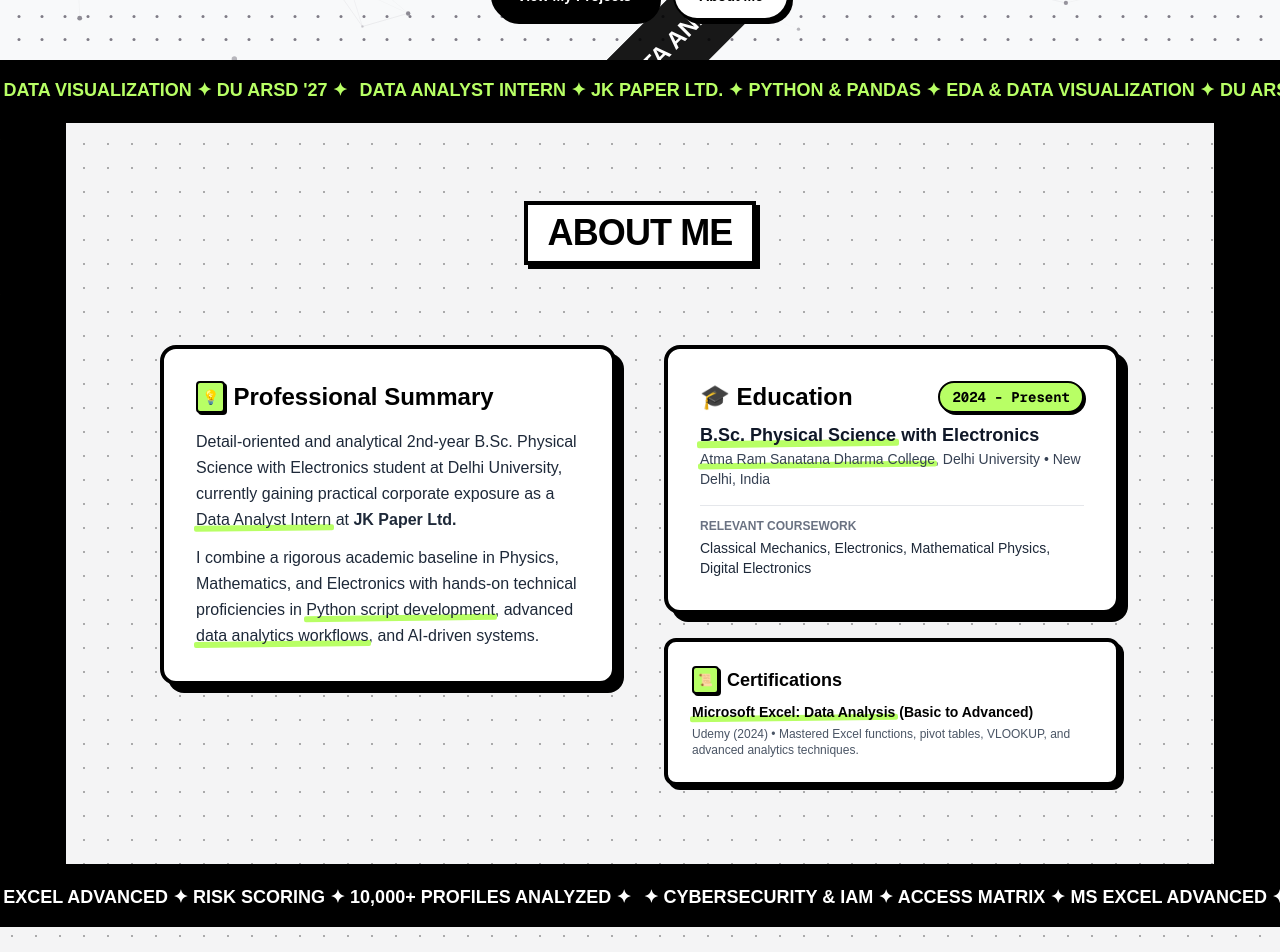
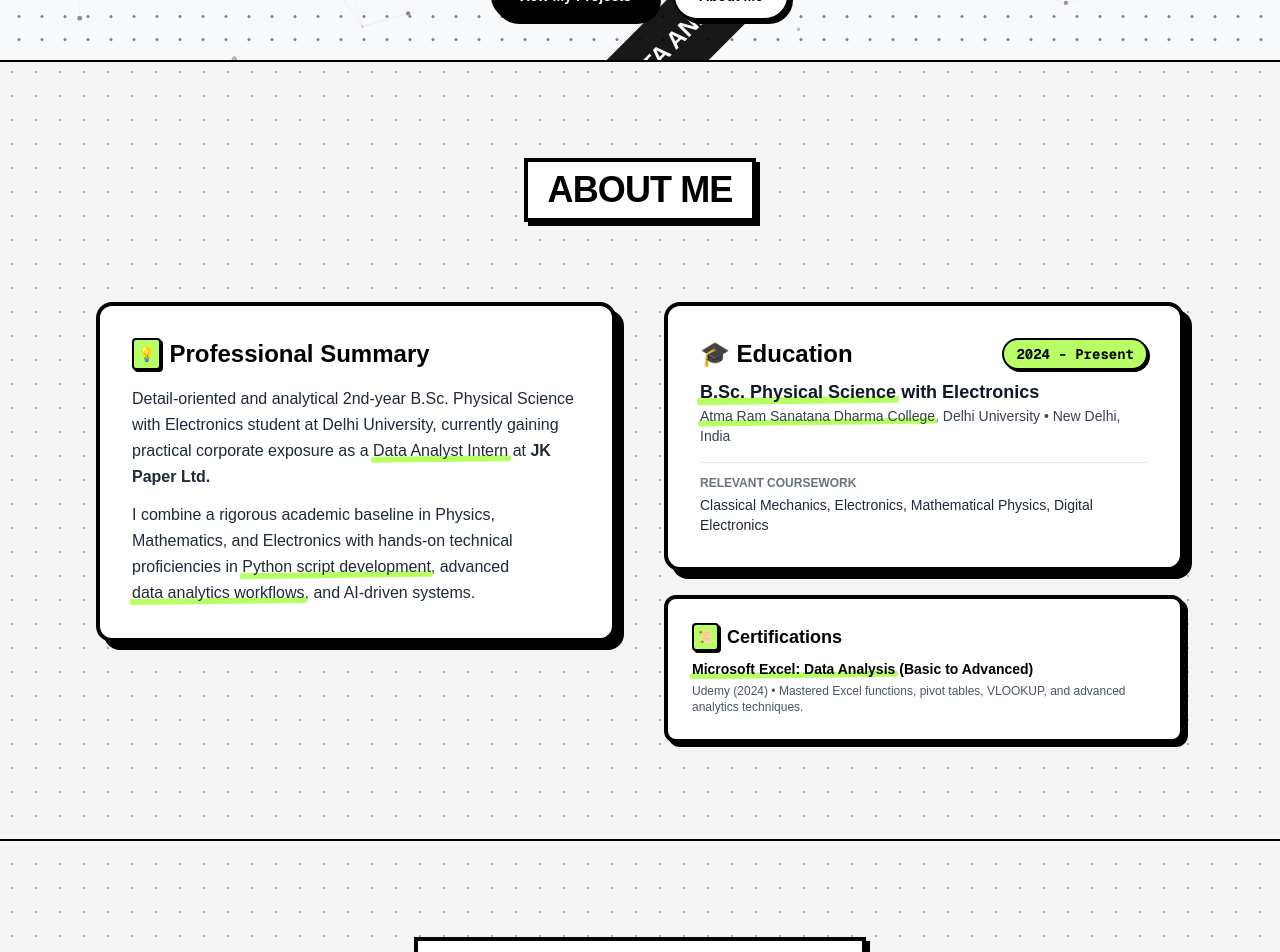
Before and after one commit to shivamjha2o/pf2, a Next.js app: page / in a window 1280 px wide. Shown: the part 740-1692 px from the top of the page. Built offline with nearby package versions, Linux system fonts and the light colour scheme.

Commit message:
style: remove marquee strips from About Me page and restore clean layout

```diff
--- a/src/components/About.tsx
+++ b/src/components/About.tsx
@@ -3,49 +3,11 @@
 import React from 'react';
 import { motion } from 'motion/react';
 import SpotlightCard from '@/components/SpotlightCard';
-import InteractiveMarquee from '@/components/InteractiveMarquee';
-import VerticalMarquee from '@/components/VerticalMarquee';
 
 const About = () => {
   return (
-    <section id="about" className="bg-transparent text-black border-y-2 border-black relative overflow-hidden">
-
-      {/* 1. TOP PROMINENT MARQUEE STRIP */}
-      <div className="w-full bg-black text-[#B8FF65] border-b-2 sm:border-b-3 border-black font-black uppercase text-sm sm:text-base md:text-lg py-3 sm:py-3.5 shadow-[0_2px_0px_0px_rgba(0,0,0,1)] relative z-20">
-        <InteractiveMarquee
-          text="DATA ANALYST INTERN ✦ JK PAPER LTD. ✦ PYTHON & PANDAS ✦ EDA & DATA VISUALIZATION ✦ DU ARSD '27 ✦"
-          baseSpeed={1.5}
-          hoverSpeed={0.3}
-          scrollSpeed={7}
-          className="items-center"
-        />
-      </div>
-
-      {/* 2. LEFT VERTICAL PROMINENT MARQUEE STRIP */}
-      <div className="hidden lg:flex absolute left-0 top-0 bottom-0 w-14 sm:w-16 bg-black text-[#B8FF65] border-r-3 border-black font-black uppercase text-sm sm:text-base md:text-lg tracking-widest z-10 items-center justify-center shadow-[2px_0px_0px_0px_rgba(0,0,0,1)]">
-        <VerticalMarquee
-          text="✦ B.SC. PHYSICAL SCIENCE WITH ELECTRONICS ✦ PROBLEM SOLVER ✦ STREAMLIT ✦ COLLABORATION ✦"
-          baseSpeed={1.3}
-          hoverSpeed={0.3}
-          scrollSpeed={6}
-          className="text-sm sm:text-base md:text-lg font-black"
-        />
-      </div>
-
-      {/* 3. RIGHT VERTICAL PROMINENT MARQUEE STRIP */}
-      <div className="hidden lg:flex absolute right-0 top-0 bottom-0 w-14 sm:w-16 bg-black text-white border-l-3 border-black font-black uppercase text-sm sm:text-base md:text-lg tracking-widest z-10 items-center justify-center shadow-[-2px_0px_0px_0px_rgba(0,0,0,1)]">
-        <VerticalMarquee
-          text="✦ GENAI & NO-CODE ML ✦ DELINQUENCY PREDICTOR ✦ AGENTIC AI ✦ AUTOMATION WORKFLOWS ✦"
-          reverse={true}
-          baseSpeed={1.3}
-          hoverSpeed={0.3}
-          scrollSpeed={6}
-          className="text-sm sm:text-base md:text-lg font-black"
-        />
-      </div>
-
-      {/* MAIN CONTENT INNER CONTAINER */}
-      <div className="max-w-6xl mx-auto px-4 sm:px-10 lg:px-24 py-12 sm:py-20 relative z-10">
+    <section id="about" className="py-12 sm:py-24 bg-transparent text-black border-y-2 border-black">
+      <div className="max-w-6xl mx-auto px-4 sm:px-6 lg:px-8">
         {/* Heading */}
         <motion.div
           initial={{ opacity: 0, y: 30 }}
@@ -143,19 +105,6 @@ const About = () => {
           </div>
         </div>
       </div>
-
-      {/* 4. BOTTOM PROMINENT MARQUEE STRIP */}
-      <div className="w-full bg-black text-white border-t-2 sm:border-t-3 border-black font-black uppercase text-sm sm:text-base md:text-lg py-3 sm:py-3.5 shadow-[0_-2px_0px_0px_rgba(0,0,0,1)] relative z-20">
-        <InteractiveMarquee
-          text="✦ CYBERSECURITY & IAM ✦ ACCESS MATRIX ✦ MS EXCEL ADVANCED ✦ RISK SCORING ✦ 10,000+ PROFILES ANALYZED ✦"
-          reverse={true}
-          baseSpeed={1.5}
-          hoverSpeed={0.3}
-          scrollSpeed={7}
-          className="items-center"
-        />
-      </div>
-
     </section>
   );
 };
--- a/src/components/VerticalMarquee.tsx
+++ /dev/null
@@ -1,93 +0,0 @@
-"use client";
-import React, { useEffect, useRef } from "react";
-import gsap from "gsap";
-
-export default function VerticalMarquee({
-  text,
-  className = "",
-  reverse = false,
-  baseSpeed = 1,
-  hoverSpeed = 0.2,
-  scrollSpeed = 4
-}: {
-  text: string;
-  className?: string;
-  reverse?: boolean;
-  baseSpeed?: number;
-  hoverSpeed?: number;
-  scrollSpeed?: number;
-}) {
-  const containerRef = useRef<HTMLDivElement>(null);
-  const textRef = useRef<HTMLDivElement>(null);
-  const speed = useRef(baseSpeed);
-  const scrollTimeout = useRef<NodeJS.Timeout | null>(null);
-
-  useEffect(() => {
-    let yPos = 0;
-    let animationFrameId: number;
-
-    const render = () => {
-      if (!textRef.current || !containerRef.current) return;
-
-      const height = textRef.current.offsetHeight / 2;
-      if (height <= 0) {
-        animationFrameId = requestAnimationFrame(render);
-        return;
-      }
-
-      const velocity = speed.current * (reverse ? -1 : 1);
-      yPos -= velocity;
-
-      if (yPos <= -height) {
-        yPos += height;
-      } else if (yPos >= 0) {
-        yPos -= height;
-      }
-
-      gsap.set(textRef.current, { y: yPos });
-      animationFrameId = requestAnimationFrame(render);
-    };
-
-    render();
-
-    const handleWheel = (e: WheelEvent) => {
-      const direction = e.deltaY > 0 ? -1 : 1;
-      speed.current = scrollSpeed * direction * (reverse ? -1 : 1);
-
-      if (scrollTimeout.current) clearTimeout(scrollTimeout.current);
-      scrollTimeout.current = setTimeout(() => {
-        speed.current = baseSpeed;
-      }, 150);
-    };
-
-    window.addEventListener("wheel", handleWheel);
-
-    return () => {
-      cancelAnimationFrame(animationFrameId);
-      window.removeEventListener("wheel", handleWheel);
-      if (scrollTimeout.current) clearTimeout(scrollTimeout.current);
-    };
-  }, [reverse, baseSpeed, scrollSpeed]);
-
-  return (
-    <div
-      ref={containerRef}
-      className={`flex overflow-hidden h-full w-full whitespace-nowrap pointer-events-auto cursor-ns-resize select-none items-center justify-center ${className}`}
-      onMouseEnter={() => { speed.current = hoverSpeed * (reverse ? -1 : 1); }}
-      onMouseLeave={() => { speed.current = baseSpeed; }}
-    >
-      <div ref={textRef} className="flex flex-col flex-shrink-0 h-max [writing-mode:vertical-rl] items-center justify-center text-center">
-        <div className="flex flex-col h-max items-center">
-          {[...Array(6)].map((_, i) => (
-            <span key={i} className="py-6 tracking-widest text-sm sm:text-base md:text-lg font-black uppercase inline-block whitespace-nowrap">{text}</span>
-          ))}
-        </div>
-        <div className="flex flex-col h-max items-center">
-          {[...Array(6)].map((_, i) => (
-            <span key={i} className="py-6 tracking-widest text-sm sm:text-base md:text-lg font-black uppercase inline-block whitespace-nowrap">{text}</span>
-          ))}
-        </div>
-      </div>
-    </div>
-  );
-}
```
